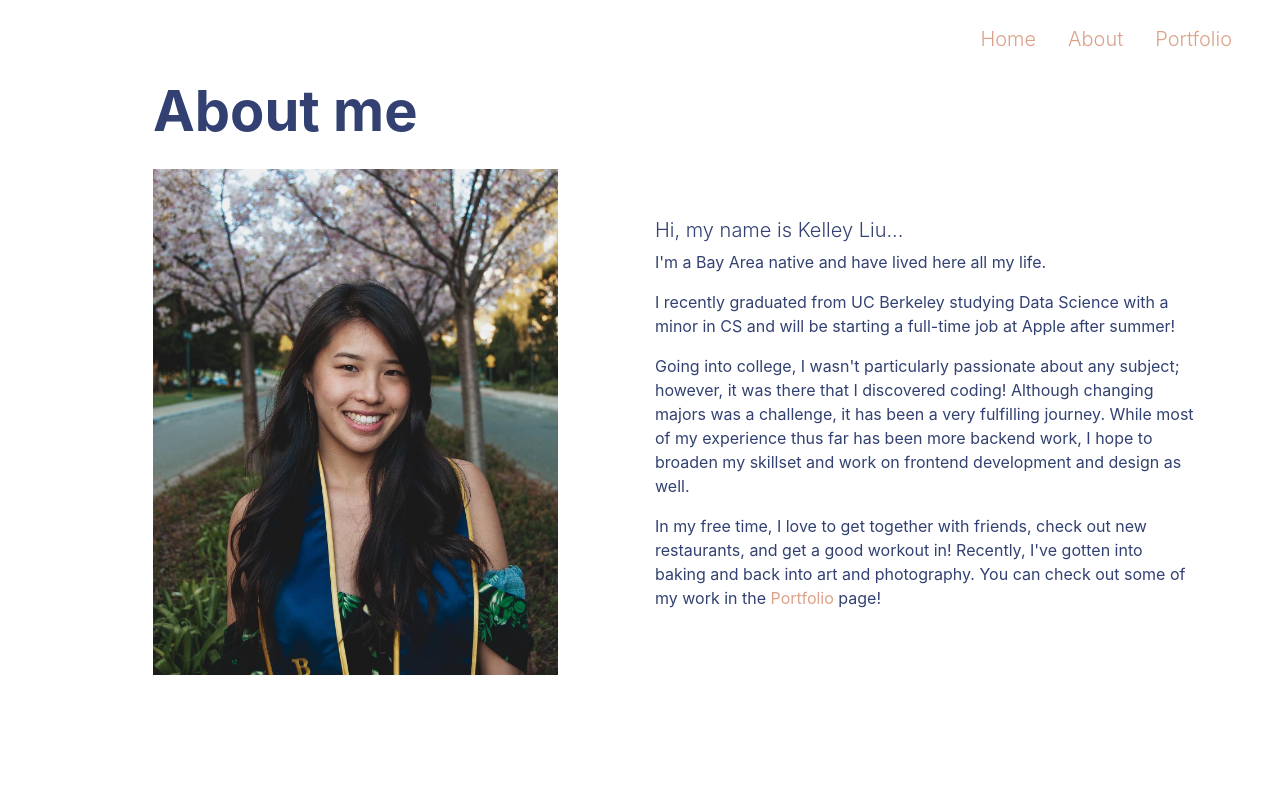
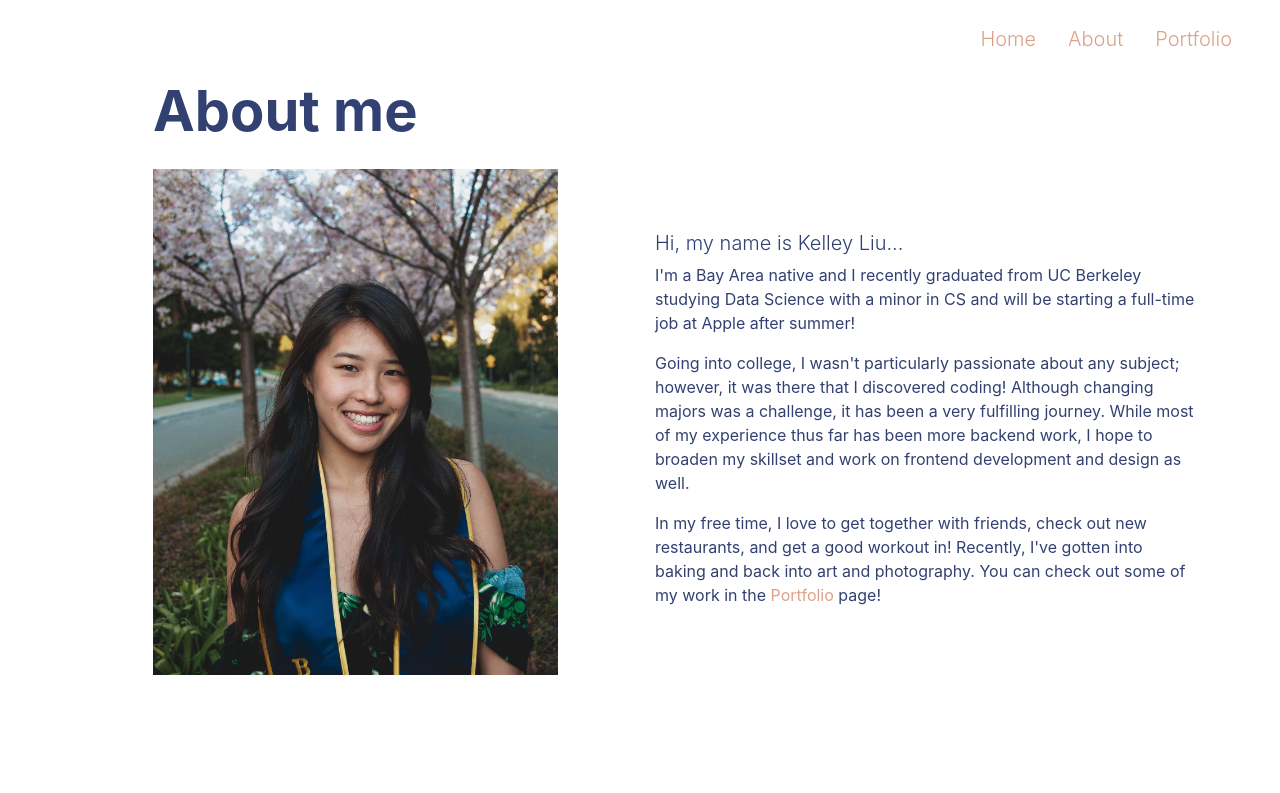
Before and after one commit to kelleyliu/kelleyliu.github.io, a React (Create React App) app: page /about in a window 1280 px wide. Shown: the top 793 px of the page. Built offline with nearby package versions, Linux system fonts and the light colour scheme.

Commit message:
change about page

```diff
--- a/src/App.css
+++ b/src/App.css
@@ -8,6 +8,13 @@
 .about-pic {
   height: auto;
   max-width: 75%;
+}
+
+.about-text {
+  justify-content: center;
+  align-items:center;
+  display:flex;
+  margin-top: 10px;
 }
 
 .about-margin {
--- a/src/pages/AboutPage.js
+++ b/src/pages/AboutPage.js
@@ -11,24 +11,17 @@ function AboutPage(props) {
     return (
         <div>
             <Jumbotron className="bg-transparent jumbotron-fluid p-0">
-                <Container className='avout-container' fluid={false}>
+                <Container className='about-container' fluid={false}>
                     <Row className="text-left">
                         <Col className='about-margin'>
                             {<h1 className="home-blue display-4 font-weight-bolder"> { props.title } </h1>}
-                        </Col>
-                        <Col>
                         </Col>
                     </Row>
                     <Row className="py-3">
                         <Col className='img-align fadeIn' sm={12} md={6}>
                             <img className='about-pic' src={Logo} alt="portrait"/>
                         </Col>
-                        <Col style={{
-                            justifyContent:'center',
-                            alignItems:'center',
-                            display:'flex'}}
-                            sm={12}
-                            md={6}>
+                        <Col className='about-text' sm={12} md={6}>
                             <div className='home-blue fadeIn'>
                                 <h5 className="lead accent-color">
                                     Hi, my name is Kelley Liu...
@@ -37,10 +30,7 @@ function AboutPage(props) {
                                     My name is not pronounced phonetically and I go by "Callie." If you want to know why . . . let's chat!
                                 </p> */}
                                 <p>
-                                    I'm a Bay Area native and have lived here all my life.
-                                </p>
-                                <p>
-                                    I recently graduated from UC Berkeley studying Data Science with a minor in CS and will be starting a full-time job at Apple after summer!
+                                    I'm a Bay Area native and I recently graduated from UC Berkeley studying Data Science with a minor in CS and will be starting a full-time job at Apple after summer!
                                 </p>
                                 <p>
                                     Going into college, I wasn't particularly passionate about any subject; however, it was there that I discovered coding! Although changing majors was a challenge, it has been a very fulfilling journey. While most of my experience thus far has been more backend work, I hope to broaden my skillset and work on frontend development and design as well.
```
